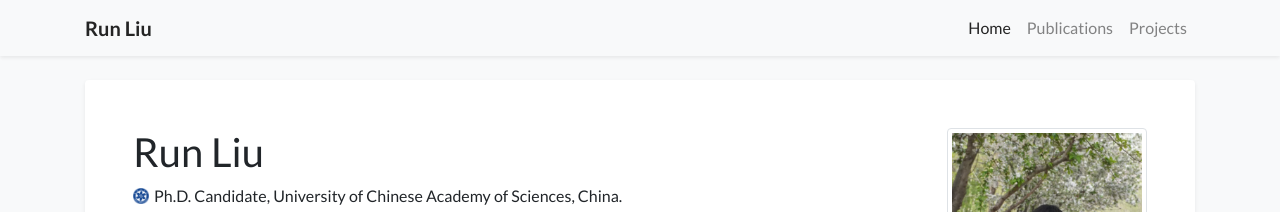
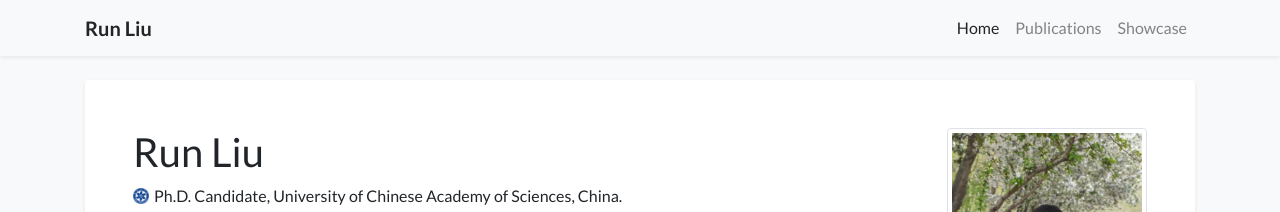
Before and after one commit to RunLiu-at-UCAS/runliu-at-ucas.github.io, a Jekyll site: the page built from index.html, in a window 1280 px wide. Shown: the top 212 px of the page. Built offline with Jekyll 4.4.1, drawn with Linux system fonts in a browser that asks for light colours; nearby versions of some CDN libraries; a style sheet for code colours, icons or effects is not loaded.

Commit message:
Update navigation.yml

```diff
--- a/_data/navigation.yml
+++ b/_data/navigation.yml
@@ -3,7 +3,7 @@ pages:
   url: /
 - name: Publications
   url: /publications
-- name: Projects
-  url: /projects
+- name: Showcase
+  url: /showcase
 # - name: Showcase
 #   url: /showcase
```
